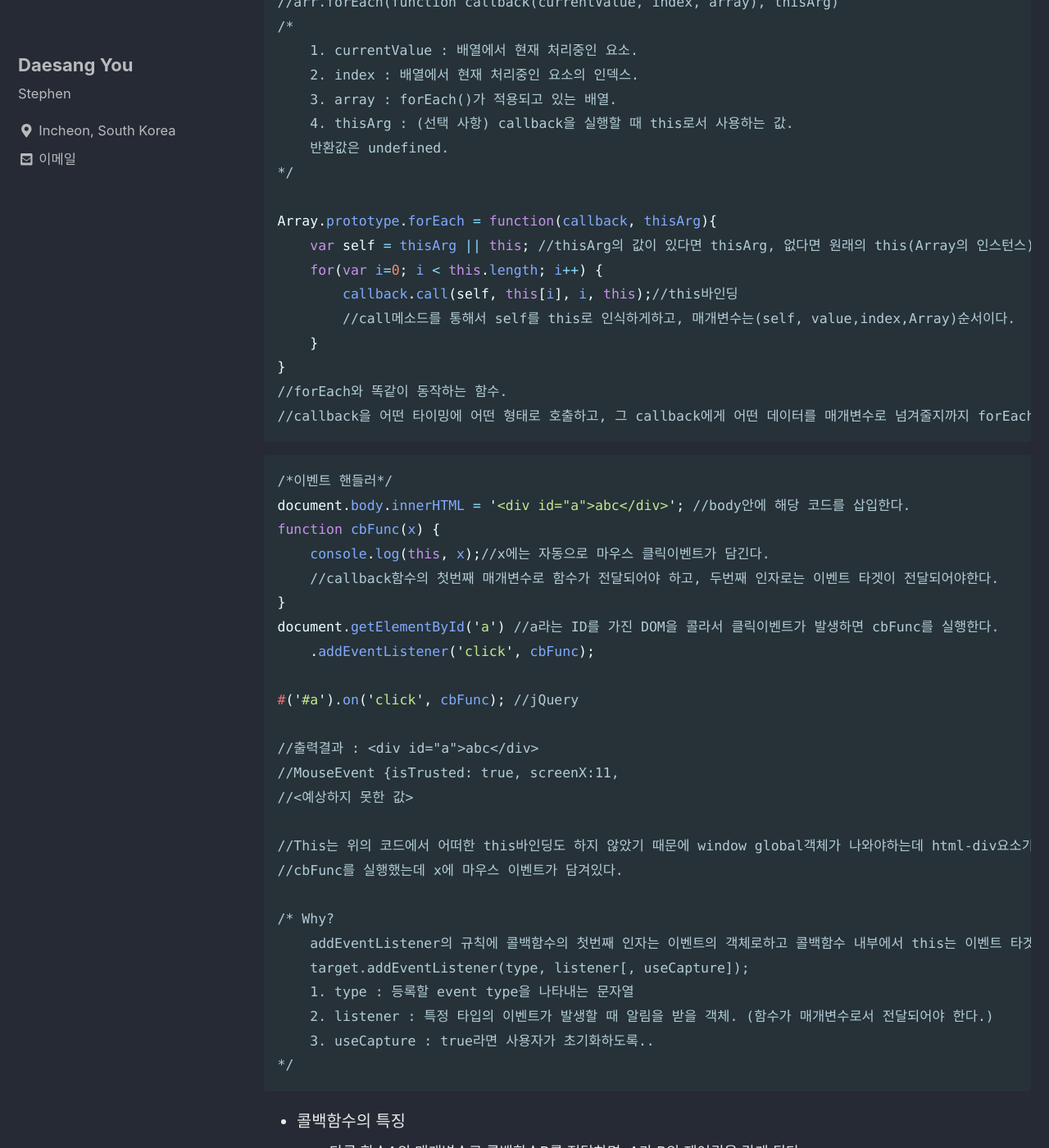
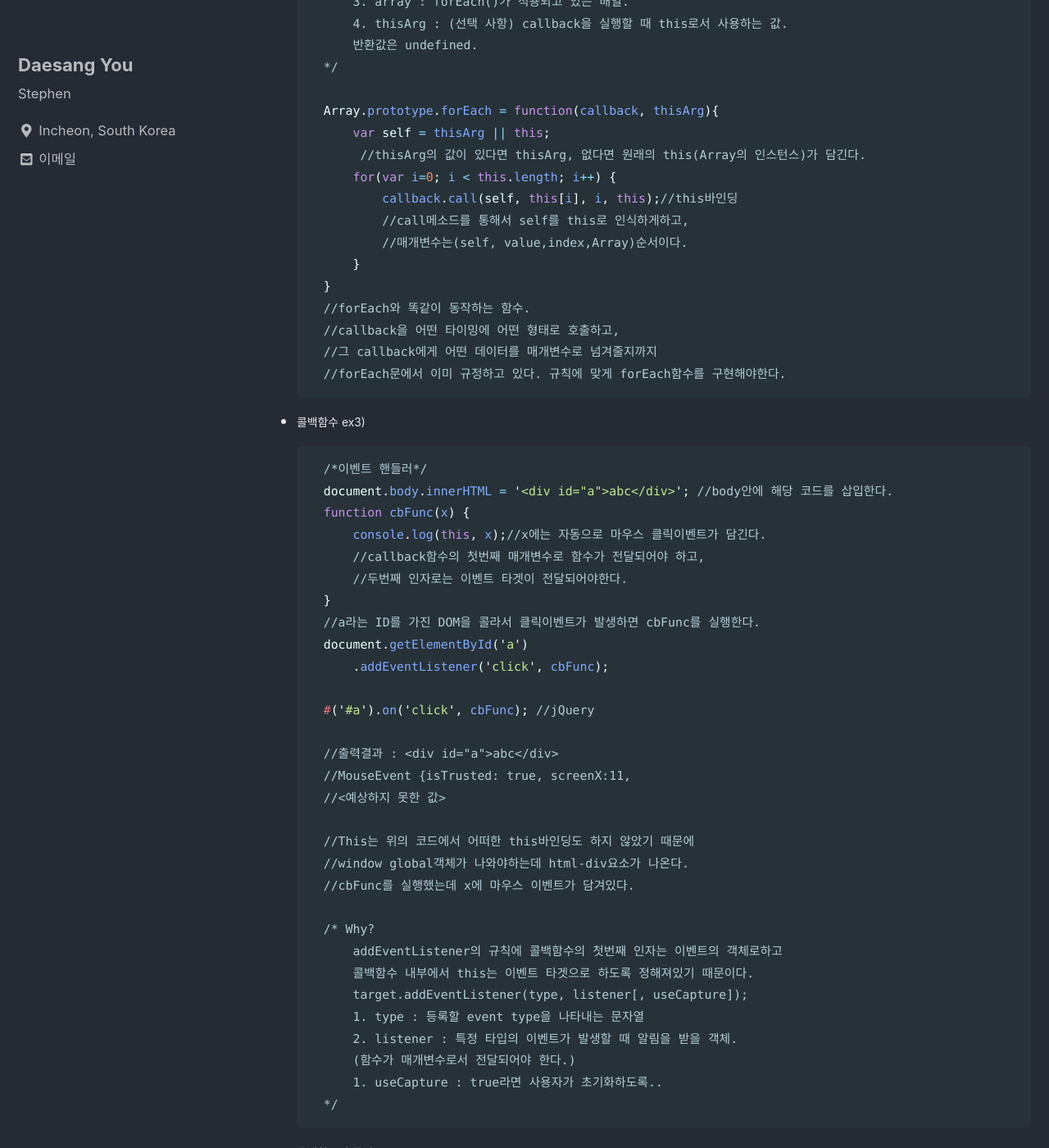
Before and after one commit to eotkd4791/eotkd4791.github.io, a Jekyll site: the page built from _posts/Javascript/2019-11-21-JavaScript05.md, in a window 1280 px wide and 1400 px high, scrolled down 1442 px. Shown: the whole window at 82% size. Built offline with Jekyll 4.4.1, drawn with Linux system fonts in a browser that asks for light colours; cached includes are drawn as plain includes; comment, search, counter and statistics services are not loaded; some of the changed text lies outside the part shown.

Commit message:
Update 2019-11-21-JavaScript05.md

````diff
--- a/_posts/Javascript/2019-11-21-JavaScript05.md
+++ b/_posts/Javascript/2019-11-21-JavaScript05.md
@@ -14,89 +14,98 @@ tags:
 
 - 콜백함수 ex1)
 
-```js
-//일정시간 간격으로 넘겨받은 함수를 호출해준다.
-setInterval(function () {//주기함수
-    console.log('1초마다 실행될 겁니다.');
-}, 1000);
-//setInterval(callback, milliseconds)
-//첫번쨰 인자로 콜백함수
-//두번째 인자로 주기(ms단위)
+    ```js
+    //일정시간 간격으로 넘겨받은 함수를 호출해준다.
+    setInterval(function () {//주기함수
+        console.log('1초마다 실행될 겁니다.');
+    }, 1000);
+    //setInterval(callback, milliseconds)
+    //첫번쨰 인자로 콜백함수
+    //두번째 인자로 주기(ms단위)
 
-//1초마다 한번씩 콜백함수가 실행된다.
-//콜백함수의 제어권을 setInterval에게 넘긴 것이다.
-//setInterval함수는 1초마다 실행을 한 후에 그 내용을 나에게 돌려주는 것이다.
-```
-
+    //1초마다 한번씩 콜백함수가 실행된다.
+    //콜백함수의 제어권을 setInterval에게 넘긴 것이다.
+    //setInterval함수는 1초마다 실행을 한 후에 그 내용을 나에게 돌려주는 것이다.
+    ```
 
 - 콜백함수 ex2)
 
-```js
-var arr = [1, 2, 3, 4, 5];
-var entries = [];
-arr.forEach(function(v, i) {//arr배열을 순회하면서 콜백함수를 실행.
-    entries.push([i, v, this[i]]); //this= [10, 20, 30, 40, 50]
-}, [10, 20, 30, 40, 50]);
-console.log(entries);
+    ```js
+    var arr = [1, 2, 3, 4, 5];
+    var entries = [];
+    arr.forEach(function(v, i) {//arr배열을 순회하면서 콜백함수를 실행.
+        entries.push([i, v, this[i]]); //this= [10, 20, 30, 40, 50]
+    }, [10, 20, 30, 40, 50]);
+    console.log(entries);
 
-// 출력결과 [ [0, 1, 10], [1, 2, 20], [2, 3, 30], [3, 4, 40], [4, 5, 50] ]
+    // 출력결과 [ [0, 1, 10], [1, 2, 20], [2, 3, 30], [3, 4, 40], [4, 5, 50] ]
 
-//forEach는 메소드
-//첫번째 인자 : 콜백함수
-//두번째 인자 : this로 인식할 대상(생략가능)
+    //forEach는 메소드
+    //첫번째 인자 : 콜백함수
+    //두번째 인자 : this로 인식할 대상(생략가능)
 
-//forEach()메소드
-//배열 요소마다 한 번씩 제공한 함수를 실행한다.
-//arr.forEach(callback[, thisArg])
-//[]내부의 thisArg는 생략이 가능하다.
-//arr.forEach(function callback(currentValue, index, array), thisArg)
-/*
-    1. currentValue : 배열에서 현재 처리중인 요소.
-    2. index : 배열에서 현재 처리중인 요소의 인덱스.
-    3. array : forEach()가 적용되고 있는 배열.
-    4. thisArg : (선택 사항) callback을 실행할 때 this로서 사용하는 값.
-    반환값은 undefined.
-*/
+    //forEach()메소드
+    //배열 요소마다 한 번씩 제공한 함수를 실행한다.
+    //arr.forEach(callback[, thisArg])
+    //[]내부의 thisArg는 생략이 가능하다.
+    //arr.forEach(function callback(currentValue, index, array), thisArg)
+    /*
+        1. currentValue : 배열에서 현재 처리중인 요소.
+        2. index : 배열에서 현재 처리중인 요소의 인덱스.
+        3. array : forEach()가 적용되고 있는 배열.
+        4. thisArg : (선택 사항) callback을 실행할 때 this로서 사용하는 값.
+        반환값은 undefined.
+    */
 
-Array.prototype.forEach = function(callback, thisArg){
-    var self = thisArg || this; //thisArg의 값이 있다면 thisArg, 없다면 원래의 this(Array의 인스턴스)가 담긴다.
-    for(var i=0; i < this.length; i++) {
-        callback.call(self, this[i], i, this);//this바인딩
-        //call메소드를 통해서 self를 this로 인식하게하고, 매개변수는(self, value,index,Array)순서이다.
+    Array.prototype.forEach = function(callback, thisArg){
+        var self = thisArg || this;
+         //thisArg의 값이 있다면 thisArg, 없다면 원래의 this(Array의 인스턴스)가 담긴다.
+        for(var i=0; i < this.length; i++) {
+            callback.call(self, this[i], i, this);//this바인딩
+            //call메소드를 통해서 self를 this로 인식하게하고,
+            //매개변수는(self, value,index,Array)순서이다.
+        }
     }
-}
-//forEach와 똑같이 동작하는 함수.
-//callback을 어떤 타이밍에 어떤 형태로 호출하고, 그 callback에게 어떤 데이터를 매개변수로 넘겨줄지까지 forEach문에서 이미 규정하고 있다. 규칙에 맞게 forEach함수를 구현해야한다.
-```
+    //forEach와 똑같이 동작하는 함수.
+    //callback을 어떤 타이밍에 어떤 형태로 호출하고,
+    //그 callback에게 어떤 데이터를 매개변수로 넘겨줄지까지
+    //forEach문에서 이미 규정하고 있다. 규칙에 맞게 forEach함수를 구현해야한다.
+    ```
 
+- 콜백함수 ex3)
 
-```js
-/*이벤트 핸들러*/
-document.body.innerHTML = '<div id="a">abc</div>'; //body안에 해당 코드를 삽입한다.
-function cbFunc(x) {
-    console.log(this, x);//x에는 자동으로 마우스 클릭이벤트가 담긴다.
-    //callback함수의 첫번째 매개변수로 함수가 전달되어야 하고, 두번째 인자로는 이벤트 타겟이 전달되어야한다.
-}
-document.getElementById('a') //a라는 ID를 가진 DOM을 콜라서 클릭이벤트가 발생하면 cbFunc를 실행한다.
-    .addEventListener('click', cbFunc);
+    ```js
+    /*이벤트 핸들러*/
+    document.body.innerHTML = '<div id="a">abc</div>'; //body안에 해당 코드를 삽입한다.
+    function cbFunc(x) {
+        console.log(this, x);//x에는 자동으로 마우스 클릭이벤트가 담긴다.
+        //callback함수의 첫번째 매개변수로 함수가 전달되어야 하고,
+        //두번째 인자로는 이벤트 타겟이 전달되어야한다.
+    }
+    //a라는 ID를 가진 DOM을 콜라서 클릭이벤트가 발생하면 cbFunc를 실행한다.
+    document.getElementById('a')
+        .addEventListener('click', cbFunc);
 
-#('#a').on('click', cbFunc); //jQuery
+    #('#a').on('click', cbFunc); //jQuery
 
-//출력결과 : <div id="a">abc</div>
-//MouseEvent {isTrusted: true, screenX:11,
-//<예상하지 못한 값>
+    //출력결과 : <div id="a">abc</div>
+    //MouseEvent {isTrusted: true, screenX:11,
+    //<예상하지 못한 값>
 
-//This는 위의 코드에서 어떠한 this바인딩도 하지 않았기 때문에 window global객체가 나와야하는데 html-div요소가 나온다.
-//cbFunc를 실행했는데 x에 마우스 이벤트가 담겨있다.
+    //This는 위의 코드에서 어떠한 this바인딩도 하지 않았기 때문에
+    //window global객체가 나와야하는데 html-div요소가 나온다.
+    //cbFunc를 실행했는데 x에 마우스 이벤트가 담겨있다.
 
-/* Why?
-    addEventListener의 규칙에 콜백함수의 첫번째 인자는 이벤트의 객체로하고 콜백함수 내부에서 this는 이벤트 타겟으로 하도록 정해져있기 때문이다.
-    target.addEventListener(type, listener[, useCapture]);
-    1. type : 등록할 event type을 나타내는 문자열
-    2. listener : 특정 타입의 이벤트가 발생할 때 알림을 받을 객체. (함수가 매개변수로서 전달되어야 한다.)
-    3. useCapture : true라면 사용자가 초기화하도록..
-*/
-```
+    /* Why?
+        addEventListener의 규칙에 콜백함수의 첫번째 인자는 이벤트의 객체로하고
+        콜백함수 내부에서 this는 이벤트 타겟으로 하도록 정해져있기 때문이다.
+        target.addEventListener(type, listener[, useCapture]);
+        1. type : 등록할 event type을 나타내는 문자열
+        2. listener : 특정 타입의 이벤트가 발생할 때 알림을 받을 객체.
+        (함수가 매개변수로서 전달되어야 한다.)
+        1. useCapture : true라면 사용자가 초기화하도록..
+    */
+    ```
 
 - 콜백함수의 특징
   - 다른 함수A의 매개변수로 콜백함수B를 전달하면, A가 B의 제어권을 갖게 된다.
````
Also changed, not shown: other parts of _posts/Javascript/2019-11-21-JavaScript05.md (+5 -3 lines).
